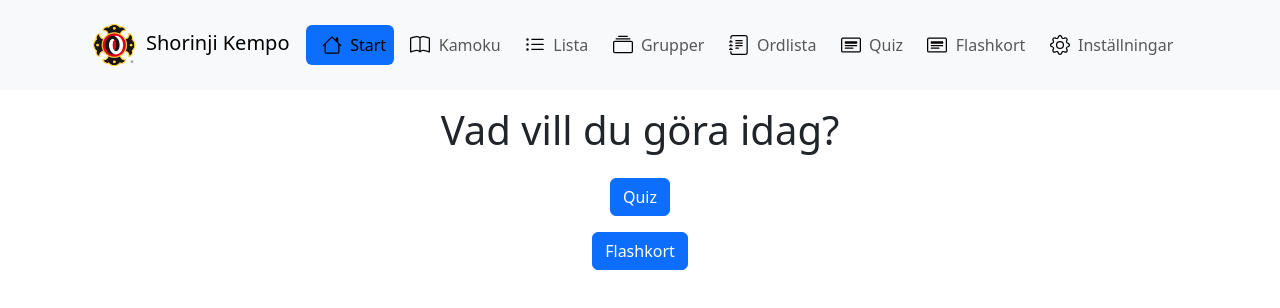
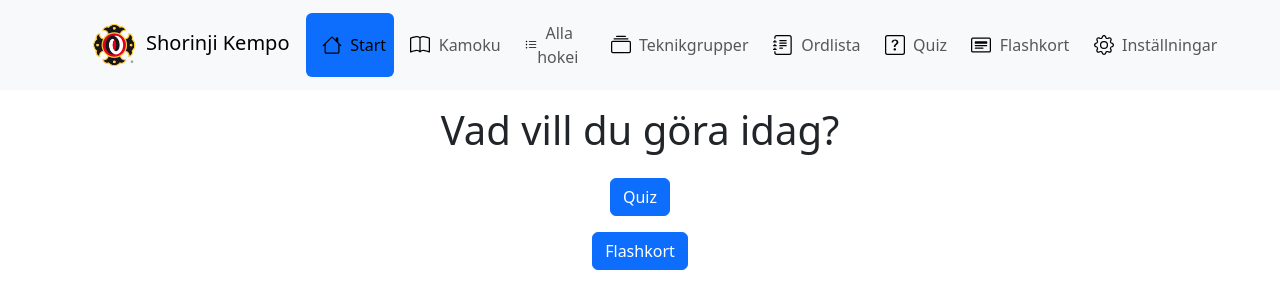
Before and after one commit to jorgensigvardsson/shorinji-kempo-study-app, a React (Vite) app: page / in a window 1280 px wide. Shown: the top 308 px of the page. Built offline with nearby package versions, Linux system fonts and the light colour scheme.

Commit message:
Debouncer 500ms på filteringen i List.tsx

```diff
--- a/src/List.tsx
+++ b/src/List.tsx
@@ -19,6 +19,7 @@ const List = (props: Props) => {
     const { grade, allGradePlans, notesData } = props;
     const [selection, setSelection] = useState<Selection>("own");
     const [filterText, setFilterText] = useState<string>("");
+    const [debouncedFilterText, setDebouncedFilterText] = useState<string>("");
     const [allHokeis, setAllHokeis] = useState<HokeiAndGrade[]>([]);
 
     const translator = useContext(TranslatorContext);
@@ -31,8 +32,13 @@ const List = (props: Props) => {
         )
     }, [allGradePlans]);
 
+    useEffect(() => {
+        const timeoutId = window.setTimeout(() => setDebouncedFilterText(filterText), 500);
+        return () => window.clearTimeout(timeoutId);
+    }, [filterText]);
+
     const filteredHokeis = allHokeis.filter(l => matchesSelection(l.grade, grade.grade, selection))
-                                    .filter(l => matchesFilterText(l.grade, l.moment, filterText));
+                                    .filter(l => matchesFilterText(l.grade, l.moment, debouncedFilterText));
 
     console.log("filteredHokeis: ", filteredHokeis.map(h => h.moment.hokei_name));
 
@@ -44,7 +50,6 @@ const List = (props: Props) => {
                     <option value="own">{translator.translate('Endast egna')}</option>
                     <option value="up-to-own">{translator.translate('Alla till och med egna')}</option>
                 </Form.Select>
-                {/* TODO: don't filter directly, add some kind of wait state before running the query */}
                 <Form.Control placeholder={translator.translate("Filtrera...")} className="mt-2"
                               value={filterText} onChange={e => setFilterText(e.target.value)} />
             </Form>
--- a/src/routes.tsx
+++ b/src/routes.tsx
@@ -1,4 +1,4 @@
-import { Book, Collection, Gear, House, JournalText, ListUl, CardHeading, type Icon } from "react-bootstrap-icons";
+import { Book, Collection, Gear, House, JournalText, ListUl, CardHeading, type Icon, QuestionSquare } from "react-bootstrap-icons";
 import type { GradePlan } from "./data.ts";
 import Kamoku from "./Kamoku.tsx";
 import Settings from "./Settings.tsx";
@@ -39,12 +39,12 @@ export const getRoutes = (gradePlan: GradePlan, allGradePlans: GradePlan[], tran
     }, {
         path: "/list",
         component: () => <List allGradePlans={allGradePlans} notesData={notesData} grade={gradePlan}/>,
-        menuText: translator.translate("Lista"),
+        menuText: translator.translate("Alla hokei"),
         icon: ListUl
     }, {
         path: "/groups",
         component: () => <Groups allGradePlans={allGradePlans} notesData={notesData}/>,
-        menuText: translator.translate("Grupper"),
+        menuText: translator.translate("Teknikgrupper"),
         icon: Collection
     }, {
         path: "/word-list",
@@ -55,7 +55,7 @@ export const getRoutes = (gradePlan: GradePlan, allGradePlans: GradePlan[], tran
         path: "/quiz",
         component: () => <Quiz myGrade={gradePlan.grade}/>,
         menuText: translator.translate("Quiz"),
-        icon: CardHeading
+        icon: QuestionSquare
     }, {
         path: "/flashcard",
         component: () => <Flashcard />,
```
